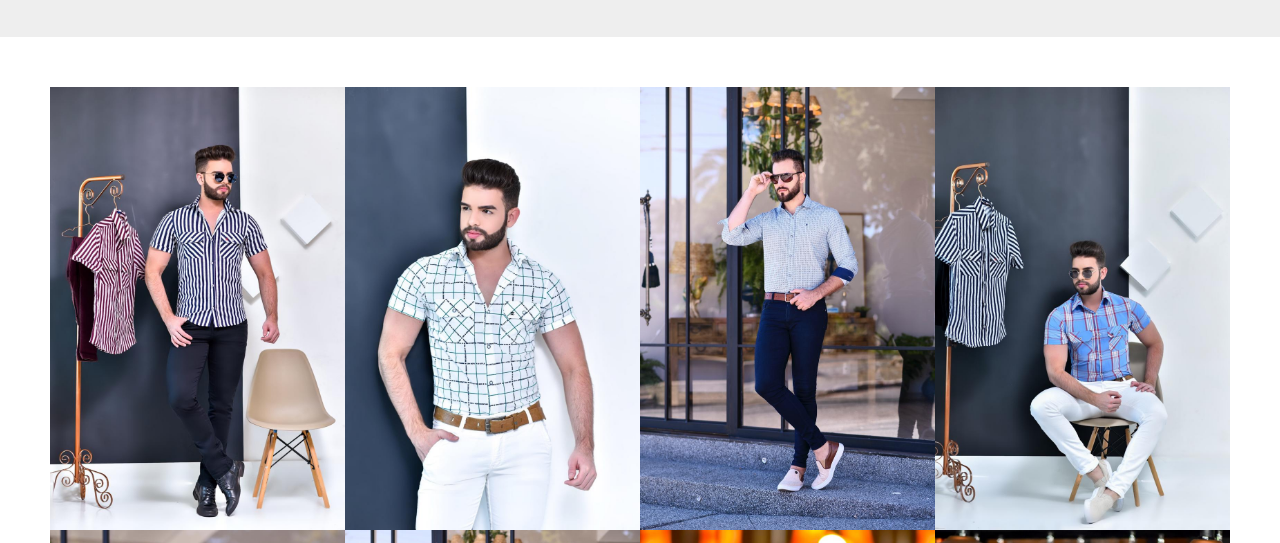
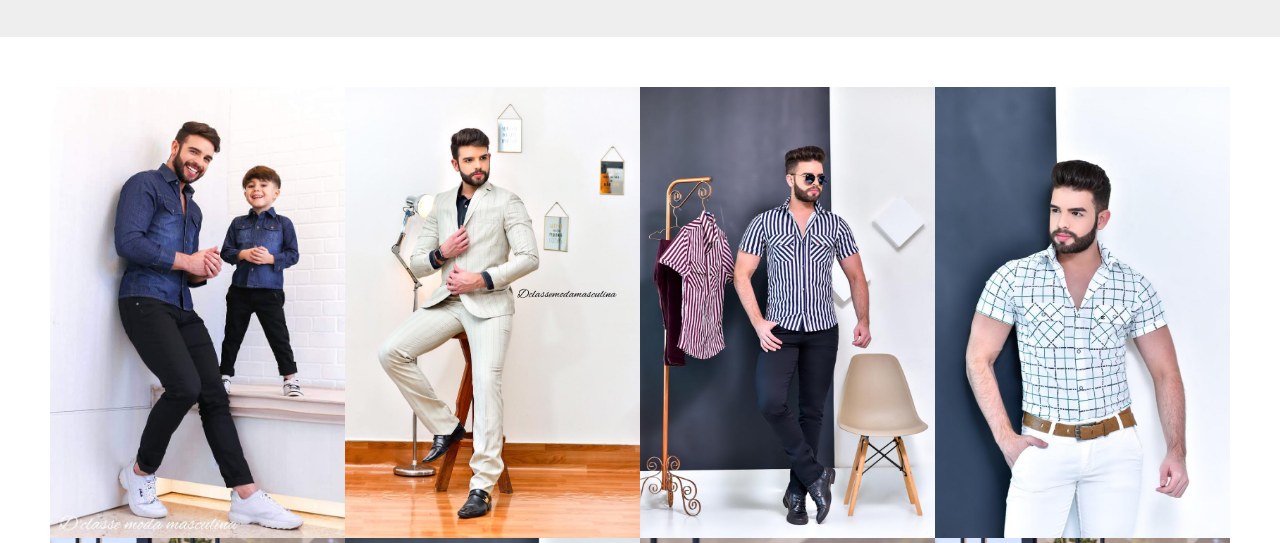
Before and after one commit to edgaregidio/dclasse-moda-masculina, a website: page public/colecao2020.html in a window 1280 px wide. Shown: the part 257-800 px from the top of the page. Drawn offline with nearby package versions, Linux system fonts and the light colour scheme.

Commit message:
adicionado fotos e banner novo

```diff
--- a/public/colecao2020.html
+++ b/public/colecao2020.html
@@ -96,6 +96,8 @@
     <h1>COLEÇÃO 2020</h1>
   </div>
   <section class="container-who" id="containerPhotos">
+    <img class="img-gallery" src="img/modelimg/fotom44.jpeg" onclick="openModal(this)">
+    <img class="img-gallery" src="img/modelimg/fotom45.jpeg" onclick="openModal(this)">
     <img class="img-gallery" src="img/modelimg/fotom1.jpeg" onclick="openModal(this)">
     <img class="img-gallery" src="img/modelimg/fotom2.jpeg" onclick="openModal(this)">
     <img class="img-gallery" src="img/modelimg/fotom3.jpeg" onclick="openModal(this)">
```
Also changed, not shown: public/img/banner1.jpg, public/img/modelimg/fotom44.jpeg (added), public/img/modelimg/fotom45.jpeg (added).
